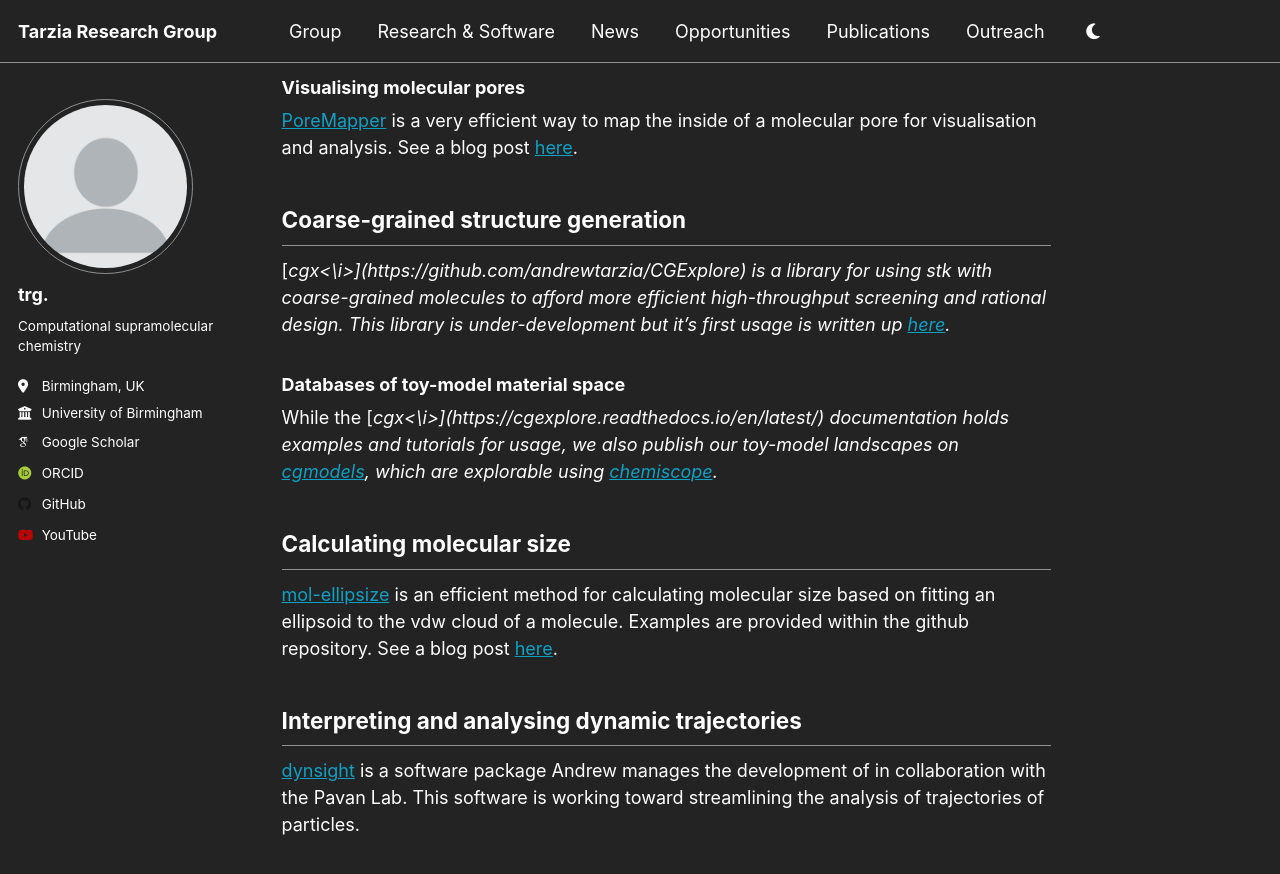
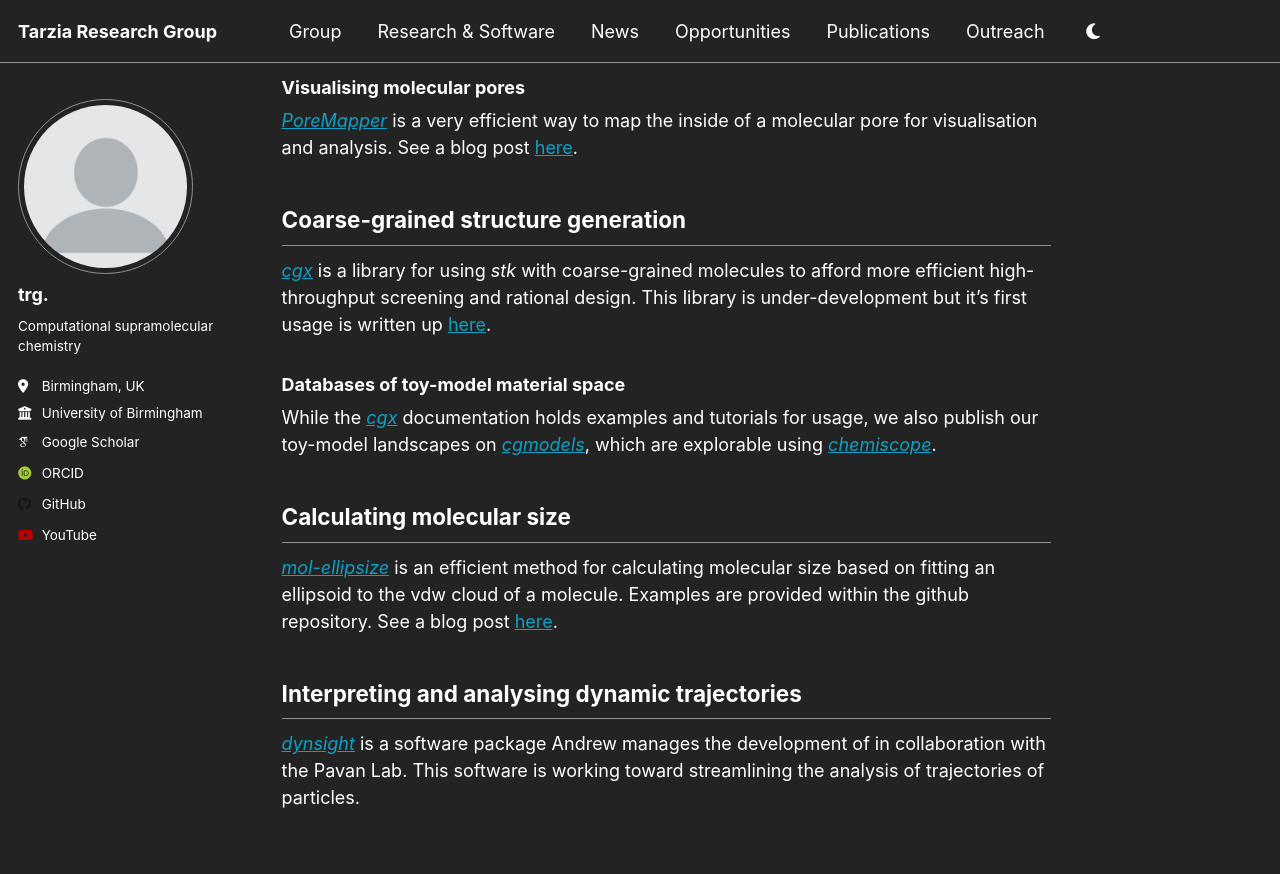
Before and after one commit to TarziaResearchGroup/TarziaResearchGroup.github.io, a Jekyll site: the page built from _pages/research.md, in a window 1280 px wide and 900 px high, scrolled down 1501 px. Shown: the top 874 px of the window. Built offline with Jekyll 4.4.1, drawn with Linux system fonts in a browser that asks for light colours; some web fonts are replaced; a script that is not in the unit is left out.

Commit message:
Update research.md

```diff
--- a/_pages/research.md
+++ b/_pages/research.md
@@ -55,27 +55,27 @@ for conformer in ensemble.yield_conformers():
 [<i>stko</i>](https://github.com/JelfsMaterialsGroup/stko) contains wrappers for optimisation and property calcualtion of <i>stk</i> molecules.
 The [documentation](https://stko-docs.readthedocs.io/) contains recipes and tutorials.
 
-I have also developed some low-cost Monte Carlo-based algorithms for optimisation <i>stk</i> molecule optimisation ([MCHammer](https://github.com/andrewtarzia/MCHammer)) and host-guest conformer generation/optimisation ([SpinDry](https://github.com/andrewtarzia/SpinDry)).
+I have also developed some low-cost Monte Carlo-based algorithms for optimisation _stk_ molecule optimisation ([_MCHammer_](https://github.com/andrewtarzia/MCHammer)) and host-guest conformer generation/optimisation ([_SpinDry_](https://github.com/andrewtarzia/SpinDry)).
 
 ### Visualising molecular pores
 
-[PoreMapper](https://github.com/andrewtarzia/PoreMapper) is a very efficient way to map the inside of a molecular pore for visualisation and analysis. See a blog post [here](https://andrewtarzia.github.io/posts/2021/11/poremapper-post/).
+[_PoreMapper_](https://github.com/andrewtarzia/PoreMapper) is a very efficient way to map the inside of a molecular pore for visualisation and analysis. See a blog post [here](https://andrewtarzia.github.io/posts/2021/11/poremapper-post/).
 
 
 ## Coarse-grained structure generation
 
-[<i>cgx<\i>](https://github.com/andrewtarzia/CGExplore) is a library for using <i>stk</i> with coarse-grained molecules to afford more efficient high-throughput screening and rational design. This library is under-development but it's first usage is written up [here](https://chemrxiv.org/engage/chemrxiv/article-details/64c7aed1658ec5f7e57cf4d8).
+[_cgx_](https://github.com/andrewtarzia/CGExplore) is a library for using _stk_ with coarse-grained molecules to afford more efficient high-throughput screening and rational design. This library is under-development but it's first usage is written up [here](https://chemrxiv.org/engage/chemrxiv/article-details/64c7aed1658ec5f7e57cf4d8).
 
 ### Databases of toy-model material space
 
-While the [<i>cgx<\i>](https://cgexplore.readthedocs.io/en/latest/) documentation holds examples and tutorials for usage, we also publish our toy-model landscapes on [cgmodels](https://cgmodels.readthedocs.io/en/latest/), which are explorable using [chemiscope](https://chemiscope.org).
+While the [_cgx_](https://cgexplore.readthedocs.io/en/latest/) documentation holds examples and tutorials for usage, we also publish our toy-model landscapes on [_cgmodels_](https://cgmodels.readthedocs.io/en/latest/), which are explorable using [_chemiscope_](https://chemiscope.org).
 
 
 ## Calculating molecular size
 
-[mol-ellipsize](https://github.com/andrewtarzia/mol-ellipsize) is an efficient method for calculating molecular size based on fitting an ellipsoid to the vdw cloud of a molecule. Examples are provided within the github repository. See a blog post [here](https://andrewtarzia.github.io/posts/2022/01/molellipsize-post/).
+[_mol-ellipsize_](https://github.com/andrewtarzia/mol-ellipsize) is an efficient method for calculating molecular size based on fitting an ellipsoid to the vdw cloud of a molecule. Examples are provided within the github repository. See a blog post [here](https://andrewtarzia.github.io/posts/2022/01/molellipsize-post/).
 
 ## Interpreting and analysing dynamic trajectories
 
-[dynsight](https://github.com/GMPavanLab/dynsight) is a software package Andrew manages the development of in collaboration with the Pavan Lab.
+[_dynsight_](https://github.com/GMPavanLab/dynsight) is a software package Andrew manages the development of in collaboration with the Pavan Lab.
 This software is working toward streamlining the analysis of trajectories of particles.
```
